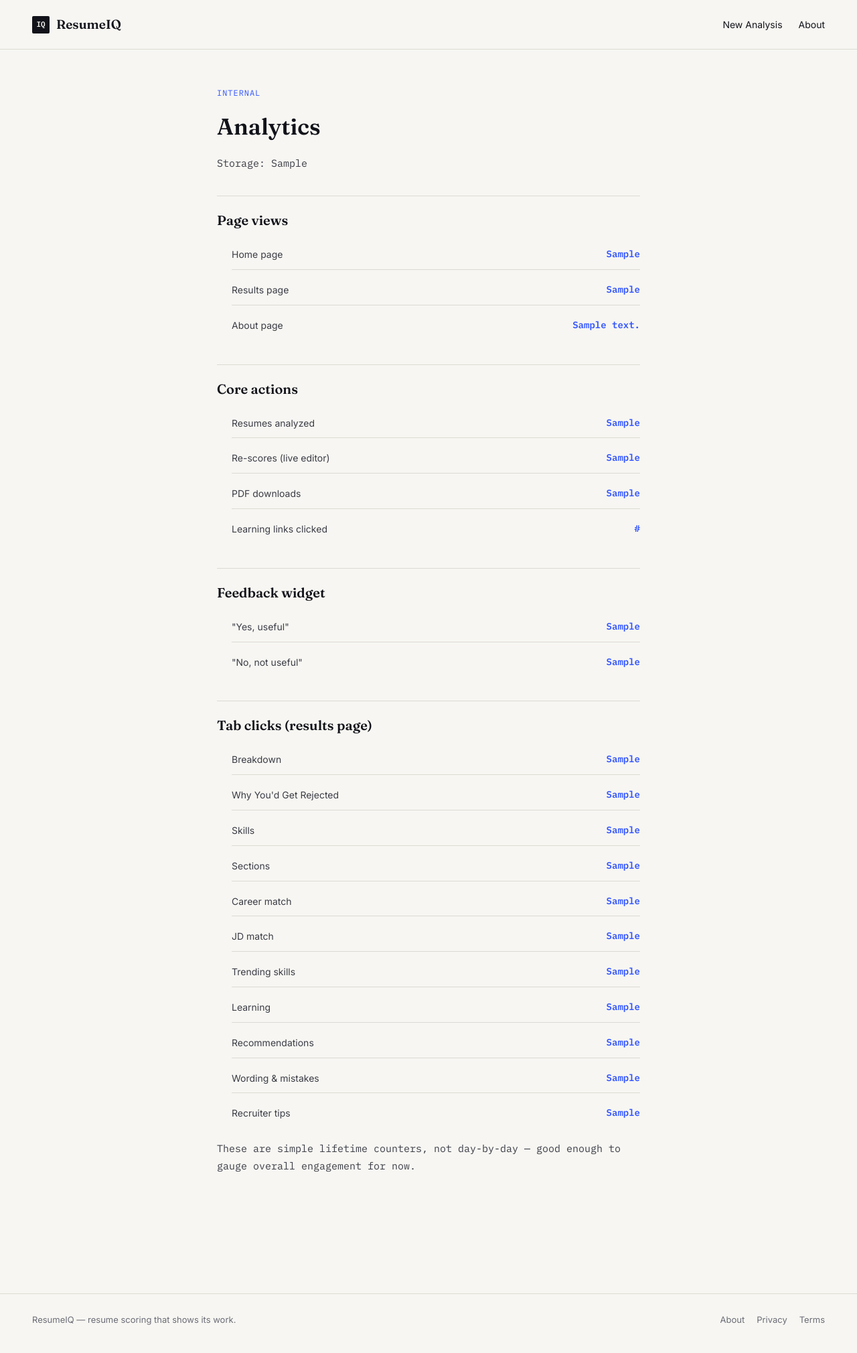
After one commit to kamalfarooki/resumeiq, a Flask app: template templates/admin_analytics.html in a window 1280 px wide. The commit adds this page. Shown: the whole page at 67% size. Run offline with Flask 3, Linux system fonts and the light colour scheme; the template is opened without the code that fills it: most values are stand-ins (such as "Sample title", 1, 10 or a date in 2020).

Commit message:
Add Recruiter Score to PDF report, lightweight analytics, and working feedback form

```diff
--- a/app.py
+++ b/app.py
@@ -64,6 +64,47 @@ if REDIS_URL:
 
 # In-memory fallback store, only actually used when REDIS_URL isn't set.
 _MEMORY_STORE = {}
+
+
+# --------------------------------------------------------------------
+# Lightweight, privacy-respecting analytics.
+#
+# No third-party tracker, no cookies beyond the functional session cookie
+# already in use, no PII — just aggregate counters for a fixed, whitelisted
+# set of events (page views and specific button clicks). Reuses the same
+# Redis connection as the session store when available, with the same
+# in-memory fallback for local development.
+# --------------------------------------------------------------------
+
+SCORE_TABS = [
+    "breakdown", "rejection", "skills", "sections", "career", "jd",
+    "trending", "learning", "tips", "wording", "recruiter"
+]
+
+ALLOWED_EVENTS = {
+    "pageview_home", "pageview_result", "pageview_about",
+    "analyze_submitted", "rescore_clicked", "download_clicked",
+    "learning_link_click", "feedback_yes", "feedback_no",
+} | {f"tab_click_{t}" for t in SCORE_TABS}
+
+_ANALYTICS_MEMORY = {}
+
+
+def _increment_counter(event):
+    if event not in ALLOWED_EVENTS:
+        return False
+    if _redis:
+        _redis.incr(f"analytics:{event}")
+    else:
+        _ANALYTICS_MEMORY[event] = _ANALYTICS_MEMORY.get(event, 0) + 1
+    return True
+
+
+def _get_counter(event):
+    if _redis:
+        val = _redis.get(f"analytics:{event}")
+        return int(val) if val else 0
+    return _ANALYTICS_MEMORY.get(event, 0)
 
 
 def _redis_key(sid):
@@ -270,6 +311,8 @@ def robots_txt():
         "Disallow: /rescore",
         "Disallow: /download",
         "Disallow: /analyze",
+        "Disallow: /admin",
+        "Disallow: /track",
         f"Sitemap: {SITE_URL}/sitemap.xml",
     ]
     return "\n".join(lines), 200, {"Content-Type": "text/plain"}
@@ -284,6 +327,28 @@ def sitemap_xml():
     xml = f'<?xml version="1.0" encoding="UTF-8"?>' \
           f'<urlset xmlns="http://www.sitemaps.org/schemas/sitemap/0.9">{urls}</urlset>'
     return xml, 200, {"Content-Type": "application/xml"}
+
+
+@app.route("/track", methods=["POST"])
+def track_event():
+    payload = request.get_json(silent=True) or {}
+    event = payload.get("event", "")
+    ok = _increment_counter(event)
+    return jsonify({"ok": ok}), (200 if ok else 400)
+
+
+ANALYTICS_ADMIN_KEY = os.environ.get("ANALYTICS_ADMIN_KEY", "")
+
+
+@app.route("/admin/analytics")
+def admin_analytics():
+    # Pretend the page doesn't exist rather than showing a login wall —
+    # don't advertise that an admin page is there to find.
+    if not ANALYTICS_ADMIN_KEY or request.args.get("key") != ANALYTICS_ADMIN_KEY:
+        return render_template("404.html"), 404
+
+    counts = {event: _get_counter(event) for event in sorted(ALLOWED_EVENTS)}
+    return render_template("admin_analytics.html", counts=counts, storage_mode="Redis" if _redis else "In-memory (single worker only)")
 
 
 @app.errorhandler(413)
--- a/static/css/style.css
+++ b/static/css/style.css
@@ -819,3 +819,21 @@ textarea:focus{ border-color:var(--blue); }
 
 .legal-page a{ color:var(--blue); }
 .legal-page strong{ color:var(--ink); }
+
+.analytics-list{
+  list-style:none;
+  margin:0 0 24px;
+  padding:0;
+}
+.analytics-list li{
+  display:flex;
+  justify-content:space-between;
+  padding:10px 0;
+  border-bottom:1px solid var(--hairline);
+  font-size:14px;
+}
+.analytics-list li:last-child{ border-bottom:none; }
+.analytics-list strong{
+  font-family:var(--font-mono);
+  color:var(--blue);
+}
--- /dev/null
+++ b/static/js/analytics.js
@@ -0,0 +1,27 @@
+(function () {
+  function track(event) {
+    const payload = JSON.stringify({ event });
+    try {
+      if (navigator.sendBeacon) {
+        const blob = new Blob([payload], { type: "application/json" });
+        navigator.sendBeacon("/track", blob);
+        return;
+      }
+    } catch (e) {
+      // fall through to fetch
+    }
+    fetch("/track", {
+      method: "POST",
+      headers: { "Content-Type": "application/json" },
+      body: payload,
+      keepalive: true,
+    }).catch(() => {});
+  }
+
+  window.ResumeIQTrack = track;
+
+  const page = document.body.getAttribute("data-page");
+  if (page) {
+    track(`pageview_${page}`);
+  }
+})();
--- a/static/js/app.js
+++ b/static/js/app.js
@@ -49,6 +49,7 @@
 
   if (form && analyzeBtn) {
     form.addEventListener("submit", () => {
+      if (window.ResumeIQTrack) window.ResumeIQTrack("analyze_submitted");
       analyzeBtn.disabled = true;
       analyzeBtn.textContent = "Analyzing…";
     });
--- a/templates/about.html
+++ b/templates/about.html
@@ -1,5 +1,6 @@
 {% extends "base.html" %}
 {% block title %}About — ResumeIQ{% endblock %}
+{% block page_name %}about{% endblock %}
 
 {% block content %}
 <section class="legal-page">
--- /dev/null
+++ b/templates/admin_analytics.html
@@ -0,0 +1,48 @@
+{% extends "base.html" %}
+{% block title %}Analytics — ResumeIQ{% endblock %}
+
+{% block content %}
+<section class="legal-page">
+  <div class="legal-eyebrow">Internal</div>
+  <h1 class="legal-title">Analytics</h1>
+  <p class="legal-updated">Storage: {{ storage_mode }}</p>
+
+  <h2>Page views</h2>
+  <ul class="analytics-list">
+    <li><span>Home page</span><strong>{{ counts.pageview_home }}</strong></li>
+    <li><span>Results page</span><strong>{{ counts.pageview_result }}</strong></li>
+    <li><span>About page</span><strong>{{ counts.pageview_about }}</strong></li>
+  </ul>
+
+  <h2>Core actions</h2>
+  <ul class="analytics-list">
+    <li><span>Resumes analyzed</span><strong>{{ counts.analyze_submitted }}</strong></li>
+    <li><span>Re-scores (live editor)</span><strong>{{ counts.rescore_clicked }}</strong></li>
+    <li><span>PDF downloads</span><strong>{{ counts.download_clicked }}</strong></li>
+    <li><span>Learning links clicked</span><strong>{{ counts.learning_link_click }}</strong></li>
+  </ul>
+
+  <h2>Feedback widget</h2>
+  <ul class="analytics-list">
+    <li><span>"Yes, useful"</span><strong>{{ counts.feedback_yes }}</strong></li>
+    <li><span>"No, not useful"</span><strong>{{ counts.feedback_no }}</strong></li>
+  </ul>
+
+  <h2>Tab clicks (results page)</h2>
+  <ul class="analytics-list">
+    <li><span>Breakdown</span><strong>{{ counts.tab_click_breakdown }}</strong></li>
+    <li><span>Why You'd Get Rejected</span><strong>{{ counts.tab_click_rejection }}</strong></li>
+    <li><span>Skills</span><strong>{{ counts.tab_click_skills }}</strong></li>
+    <li><span>Sections</span><strong>{{ counts.tab_click_sections }}</strong></li>
+    <li><span>Career match</span><strong>{{ counts.tab_click_career }}</strong></li>
+    <li><span>JD match</span><strong>{{ counts.tab_click_jd }}</strong></li>
+    <li><span>Trending skills</span><strong>{{ counts.tab_click_trending }}</strong></li>
+    <li><span>Learning</span><strong>{{ counts.tab_click_learning }}</strong></li>
+    <li><span>Recommendations</span><strong>{{ counts.tab_click_tips }}</strong></li>
+    <li><span>Wording & mistakes</span><strong>{{ counts.tab_click_wording }}</strong></li>
+    <li><span>Recruiter tips</span><strong>{{ counts.tab_click_recruiter }}</strong></li>
+  </ul>
+
+  <p class="legal-updated">These are simple lifetime counters, not day-by-day — good enough to gauge overall engagement for now.</p>
+</section>
+{% endblock %}
--- a/templates/base.html
+++ b/templates/base.html
@@ -25,7 +25,7 @@
 <link href="https://fonts.googleapis.com/css2?family=Fraunces:opsz,wght@9..144,400;9..144,500;9..144,600;9..144,700&family=Inter:wght@400;500;600;700&family=IBM+Plex+Mono:wght@400;500;600&display=swap" rel="stylesheet">
 <link rel="stylesheet" href="{{ url_for('static', filename='css/style.css') }}">
 </head>
-<body>
+<body data-page="{% block page_name %}other{% endblock %}">
 
 <nav class="nav">
   <a href="{{ url_for('home') }}" class="nav-brand">
@@ -60,6 +60,7 @@
   </span>
 </footer>
 
+<script src="{{ url_for('static', filename='js/analytics.js') }}"></script>
 <script src="{{ url_for('static', filename='js/app.js') }}"></script>
 {% block scripts %}{% endblock %}
 
--- a/templates/index.html
+++ b/templates/index.html
@@ -1,5 +1,6 @@
 {% extends "base.html" %}
 {% block title %}ResumeIQ — Score your resume, fix it on the spot{% endblock %}
+{% block page_name %}home{% endblock %}
 
 {% block content %}
 <section class="hero">
--- a/templates/result.html
+++ b/templates/result.html
@@ -1,5 +1,6 @@
 {% extends "base.html" %}
 {% block title %}{{ filename or "Your resume" }} — ResumeIQ{% endblock %}
+{% block page_name %}result{% endblock %}
 
 {% block content %}
 <section class="workbench">
@@ -10,7 +11,7 @@
       <h1 class="workbench-file">{{ filename or "Untitled resume" }}</h1>
     </div>
     <div class="workbench-header-actions">
-      <a href="{{ url_for('download') }}" class="btn btn-ghost">Download PDF report</a>
+      <a href="{{ url_for('download') }}" class="btn btn-ghost" id="downloadReportLink">Download PDF report</a>
       <a href="{{ url_for('home') }}" class="btn btn-ghost">Analyze another</a>
     </div>
   </div>
@@ -323,7 +324,7 @@
   </div>
 
   <div class="feedback-widget">
-    <form action="[YOUR FORMSPREE ENDPOINT HERE]" method="POST">
+    <form action="https://formspree.io/f/xqevjlej" method="POST">
       <input type="hidden" name="_next" value="{{ request.url }}">
       <input type="hidden" name="page" value="result">
       <input type="hidden" name="detected_role" value="{{ data.detected_role }}">
```
Also changed, not shown: services/pdf_generator.py (+22 -0 lines), static/js/dashboard.js (+30 -0 lines), 1 other file.
